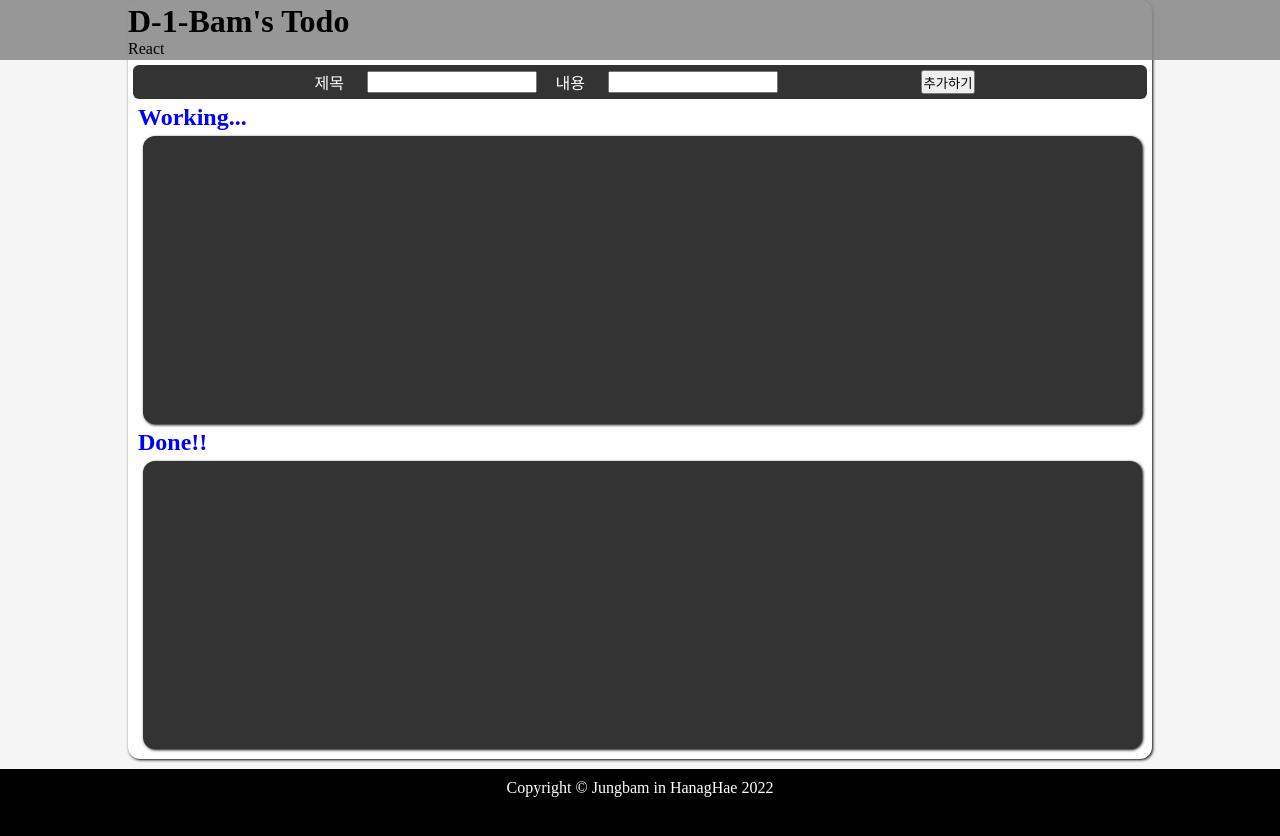
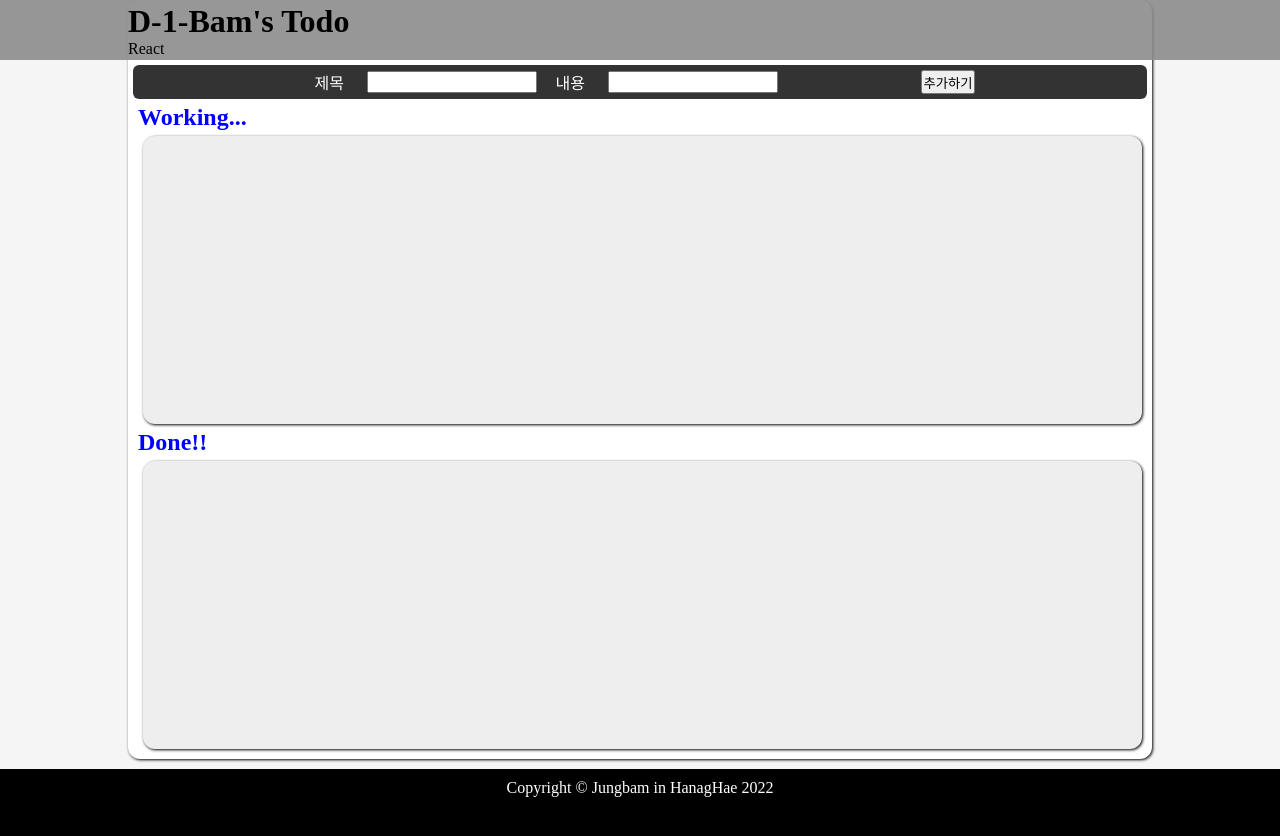
Before and after one commit to Jungbam/MyTodoList, a React (Create React App) app: page / in a window 1280 px wide. Shown: the top 836 px of the page. Built offline with nearby package versions, Linux system fonts and the light colour scheme; a web font is replaced by a local one.

Commit message:
색상변경

```diff
--- a/src/App.css
+++ b/src/App.css
@@ -84,7 +84,7 @@ body {
   flex-wrap: wrap;
   justify-content: center;
   overflow-x: hidden;
-  background-color: #333;
+  background-color: #eee;
   border-radius: 12px;
   box-shadow: 1px 1px 3px black;
 }
```
